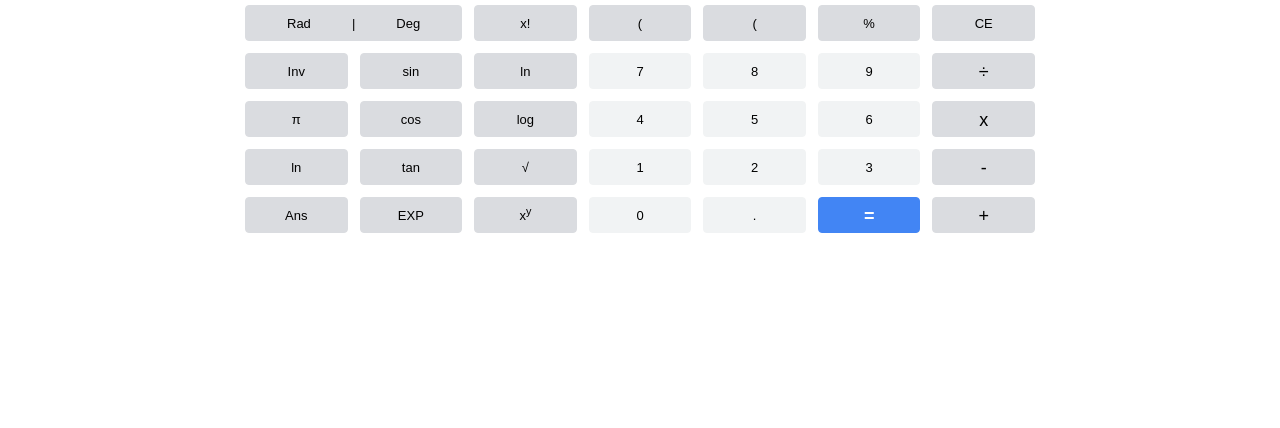
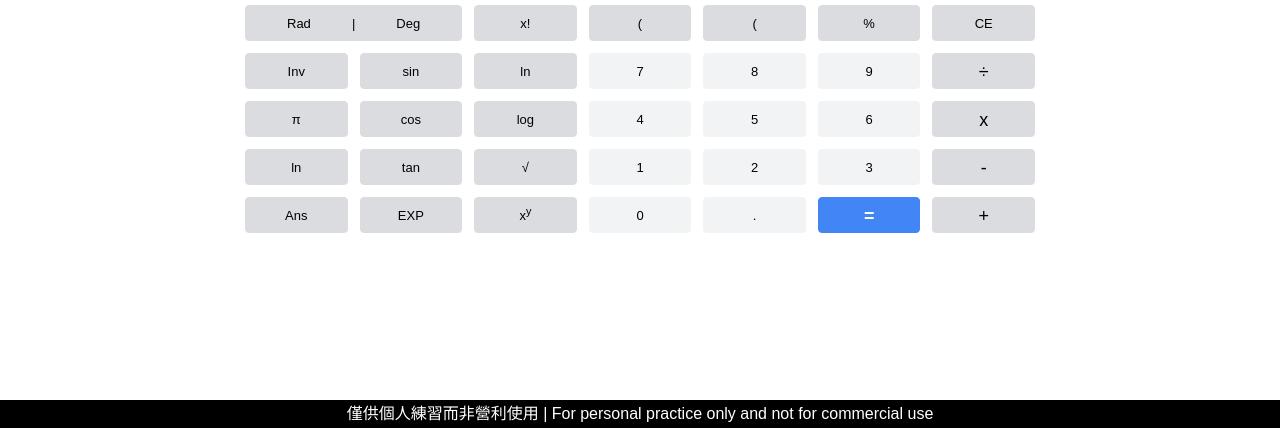
Before and after one commit to eepson123tw/typescript-best-practice, a website built with Vite: page index.html in a window 1280 px wide. Shown: the part 372-800 px from the top of the page. Built offline with nearby package versions, Linux system fonts and the light colour scheme.

Commit message:
fix(license): add the notification text

```diff
--- a/index.html
+++ b/index.html
@@ -8,6 +8,8 @@
   </head>
   <body>
     <div id="app"></div>
+    <div class="license">僅供個人練習而非營利使用 |
+      For personal practice only and not for commercial use </div>
     <script type="module" src="/src/main.ts"></script>
   </body>
 </html>
--- a/src/counter.ts
+++ b/src/counter.ts
@@ -18,16 +18,9 @@ export function getInputFocus(
   element: HTMLDivElement,
   focusElement: HTMLDivElement
 ) {
-  element.addEventListener('click', (e) => {
+  element.addEventListener('click', () => {
     const currentClassList = focusElement.classList
     currentClassList.toggle('b-[#dadce0]')
     currentClassList.toggle('b-[#4285f4]')
   })
-  // let counter = 0
-  // const setCounter = (count: number) => {
-  //   counter = count
-  //   element.innerHTML = `count is ${counter}`
-  // }
-  // element.addEventListener('click', () => setCounter(counter + 1))
-  // setCounter(0)
 }
--- a/src/style.css
+++ b/src/style.css
@@ -41,3 +41,13 @@ body {
 .input-btn--blue {
   @apply bg-[#4285f4] b-[#4285f4]  font-bold text-white font-size-[18px]
 }
+
+.license{
+  position: fixed;
+  bottom: 0;
+  background:#000;
+  color: #fff;
+  text-align: center;
+  width: 100%;
+  padding: 2px;
+}
```
